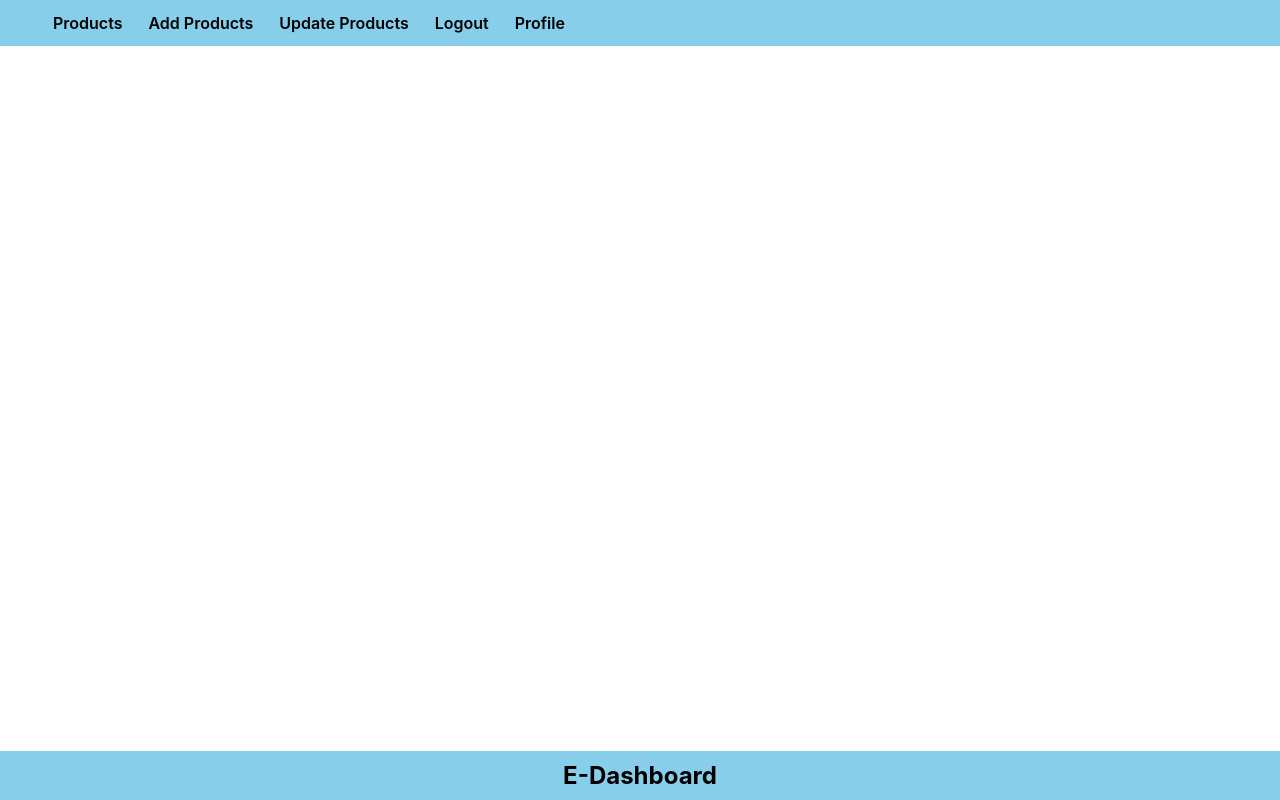
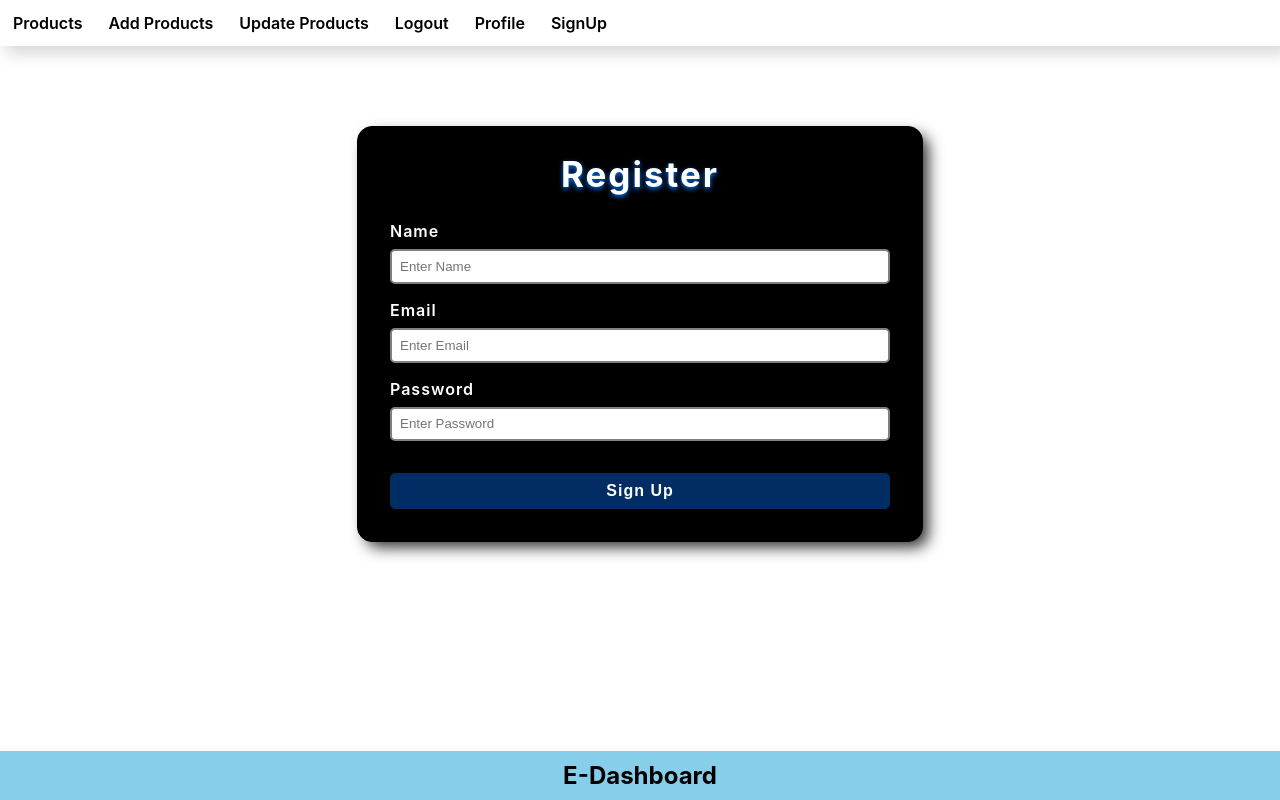
Before and after one commit to Harshal-Shelar/MERN-E-Com-FrontEnd, a React (Create React App) app: page /signUp in a window 1280 px wide. Built offline with nearby package versions, Linux system fonts and the light colour scheme.

Commit message:
register page created

```diff
--- a/src/App.js
+++ b/src/App.js
@@ -4,6 +4,7 @@ import Products from './Components/Products.jsx';
 import AddProducts from './Components/AddProducts.jsx';
 import Profile from './Components/Profile.jsx';
 import Footer from './Components/Footer.jsx';
+import SignUp from './Components/SignUp.jsx';
 
 function App() {
   return (
@@ -14,6 +15,7 @@ function App() {
           <Route path='/' element={<Products />} />
           <Route path='/add' element={<AddProducts />} />
           <Route path='/profile' element={<Profile />} />
+          <Route path='/signUp' element={<SignUp />} />
         </Routes>
       </BrowserRouter>
       <Footer />
--- a/src/Components/Nav.jsx
+++ b/src/Components/Nav.jsx
@@ -11,6 +11,7 @@ const Nav = () => {
         <li className='nav-li'><Link to="/update">Update Products</Link></li>
         <li className='nav-li'><Link to="/logout">Logout</Link></li>
         <li className='nav-li'><Link to="/profile">Profile</Link></li>
+        <li className='nav-li'><Link to="/signUp">SignUp</Link></li>
       </ul>
     </div>
   )
--- /dev/null
+++ b/src/Components/SignUp.jsx
@@ -0,0 +1,25 @@
+import React, { useState } from 'react';
+import '../Styles/SignUp.css';
+
+const SignUp = () => {
+    const [name, setName] = useState("");
+    const [email, setEmail] = useState("");
+    const [password, setPassword] = useState("");
+
+    return (
+        <div className='registerForm'>
+            <div className="fields">
+                <h2 className='signUpHeading'>Register</h2>
+                <label htmlFor="">Name</label>
+                <input type="text" value={name} onChange={(e)=>setName(e.target.value)}  placeholder='Enter Name' />
+                <label htmlFor="">Email</label>
+                <input type="email" value={email} onChange={(e)=>setEmail(e.target.value)} placeholder='Enter Email' />
+                <label htmlFor="">Password</label>
+                <input type="password" value={password} onChange={(e)=>setPassword(e.target.value)} placeholder='Enter Password' />
+                <button className='signUpBtn'>Sign Up</button>
+            </div>
+        </div>
+    )
+}
+
+export default SignUp
--- a/src/Styles/Nav.css
+++ b/src/Styles/Nav.css
@@ -2,8 +2,10 @@
     text-align: center;
     display: flex;
     margin: 0 auto;
-    width: 97%;
-    background-color: skyblue;
+    width: 100%;
+    background-color: transparent;
+    padding-inline-start: 0;
+    box-shadow: 7px 7px 15px 1px #d8d8d8;
 }
 .nav-li{
     list-style-type: none;
--- /dev/null
+++ b/src/Styles/SignUp.css
@@ -0,0 +1,54 @@
+.registerForm{
+    margin: 5rem auto;
+    width: 500px;
+    border-radius: 15px;
+    padding: 1rem 2rem;
+    background-color: rgb(0, 0, 0);
+    border: 1px solid rgb(0, 0, 0);
+    box-shadow: 7px 7px 15px -2px rgb(43, 43, 43);
+}
+
+.fields{
+    display: grid;
+}
+
+.signUpHeading{
+    text-align: center;
+    margin: 10px 0;
+    text-shadow: 0px 2px 5px rgb(0, 119, 255);
+    color: white;
+    font-size: 35px;
+    letter-spacing: 2px;
+}
+label{
+    margin: 1rem 0 0.5rem;
+    font-weight: 600;
+    color: white;
+    letter-spacing: 1px;
+}
+input{
+    height: 1.8rem;
+    padding-left: 0.5rem;
+    border-radius: 5px;
+    border: 2px solid gray;
+    outline: none;
+}
+
+button{
+    margin: 2rem 0 1rem;
+    padding: 0.5rem 0;
+    background-color: rgb(1, 45, 100);
+    border: 1px solid rgb(1, 45, 100);
+    font-weight: 600;
+    color: white;
+    letter-spacing: 1px;
+    font-size: 16px;
+    border-radius: 5px;
+    cursor: pointer;
+}
+button:hover{
+    background-color: black;
+    border: 1px solid black;
+    box-shadow: 0px 0px 15px 5px rgb(1, 45, 100);
+    transition: 0.5s;
+}
```
